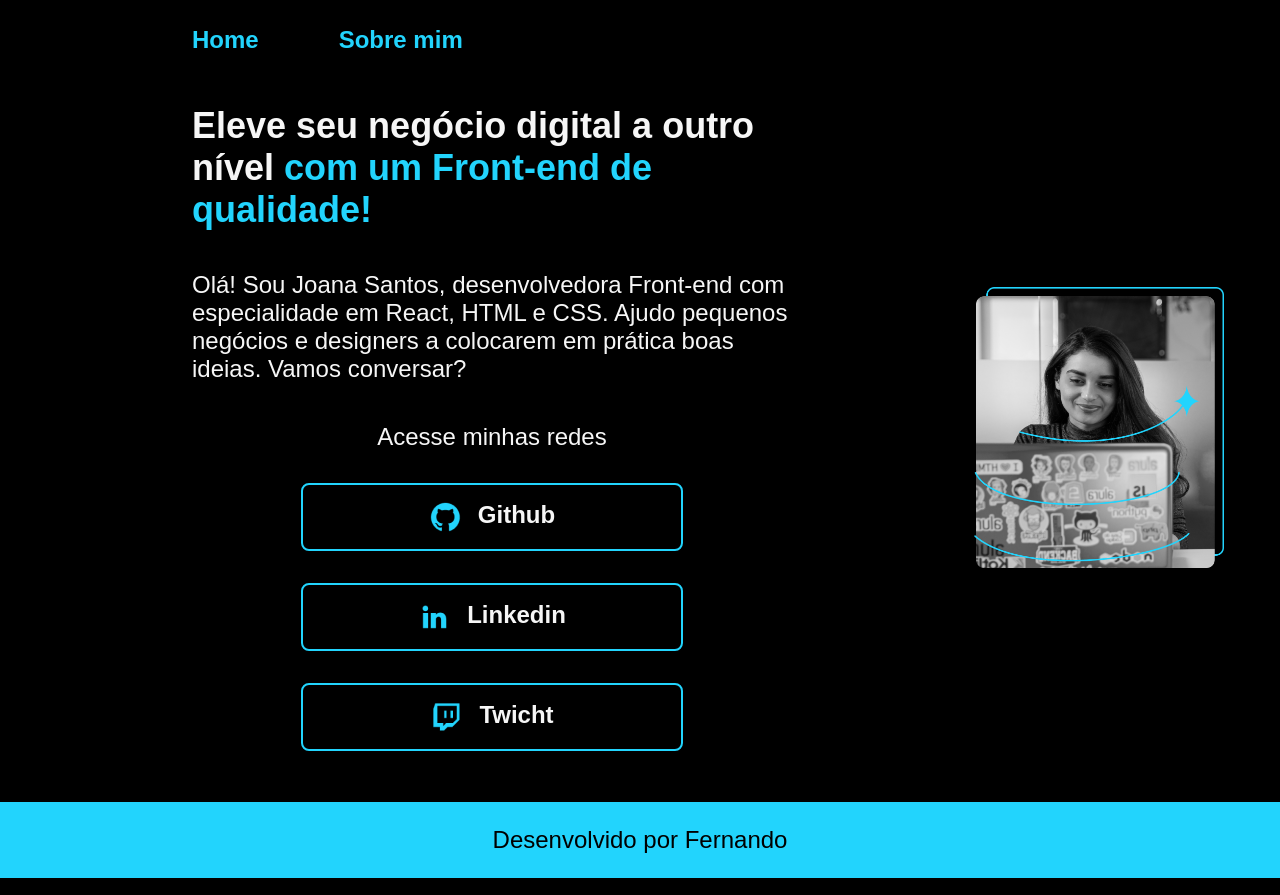
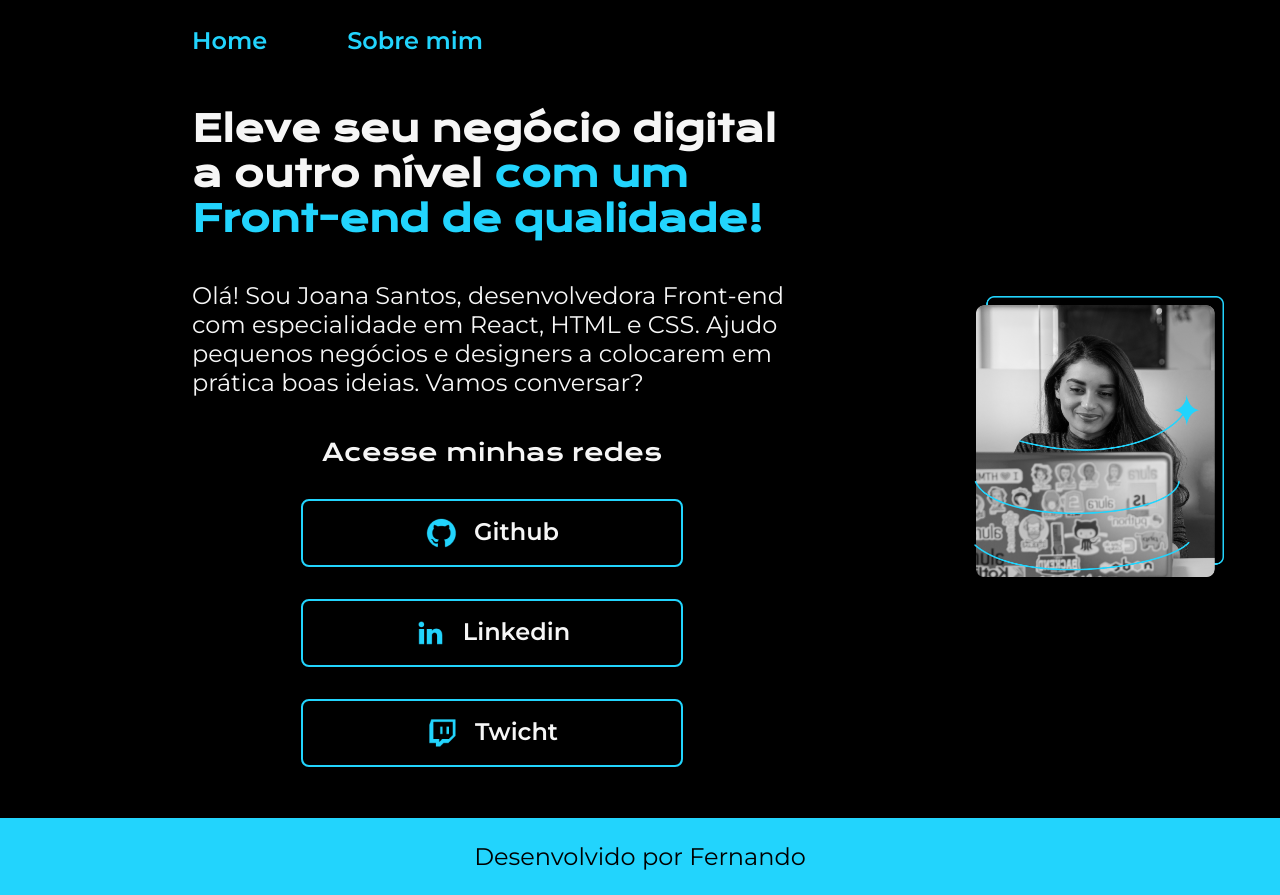
Before and after one commit to fernandopavan05/Estudos, a plain HTML site: page index.html in a window 1280 px wide. Shown: the top 895 px of the page. Drawn offline with nearby package versions, Linux system fonts and the light colour scheme.

Commit message:
alteracao vscod

```diff
--- a/Styles/style.css
+++ b/Styles/style.css
@@ -1,3 +1,16 @@
+@import url('https://fonts.googleapis.com/css2?family=Krona+One&family=Montserrat:wght@400;600&display=swap');
+
+
+ :root{
+    --cor-primaria: #000000;
+    --cor-secundaria: #f6f6f6;
+    --cor-terciaria: #22d4fd;
+    --cor-hover: #272727;
+
+    --fonte-primaria: 'Krona One', sans-serif;
+    --fonte-secundaria: 'Montserrat', sans-serif;
+}
+
 
 
     *{
@@ -6,8 +19,8 @@
 
     body{
         box-sizing: border-box;
-        background-color: #000000;
-        color: #f6f6f6
+        background-color: var(--cor-primaria);
+        color: var(--cor-secundaria);
     }
 
     .cabecalho{
@@ -17,13 +30,13 @@
     .cabecalho__menu{
         display: flex;
         gap: 80px;
-        color: white;}
+        color: var(--cor-secundaria);}
 
     .cabecalho__menu__link{
-        font-family:" Montserrat",sans-serif;
+        font-family: var(--fonte-secundaria);
         font-size: 1.5rem;
         font-weight: 600;
-        color:#22d4fd;
+        color: var(--cor-terciaria);
         text-decoration: none;}
 
     .apresentacao{
@@ -43,16 +56,16 @@
 
     .apresentacao__conteudo__titulo{
         font-size: 2.25rem;
-        font-family: 'Krona One', sans-serif;}
+        font-family: var(--fonte-primaria);}
 
     .Titulo-Destaque {
-        color: #22d4fd;}
+        color: var(--cor-terciaria);}
 
     .apresentacao__conteudo__paragrafo{
         font-size: 1.5rem;
-        font-family: 'Montserrat', sans-serif;}
+        font-family: var(--fonte-secundaria);}
 
-    .apresentacao__links{
+     .apresentacao__links{
         display: flex;
         flex-direction: column;
         justify-content: space-between;
@@ -60,7 +73,7 @@
         gap: 32px;}
 
     .apresentacao__links__subtitulo{
-        font-family: "krona One" , Sans-Serif;
+        font-family: var(--fonte-primaria);
         font-weight: 400;
         font-size: 1.5rem;}
 
@@ -68,7 +81,7 @@
         display: flex;
         justify-content: center;
         gap: 16px;
-        border: 2px solid #22d4fd;
+        border: 2px solid var(--cor-terciaria);
         width: 378px;
         text-align: center;
         border-radius: 8px;
@@ -76,11 +89,11 @@
         font-weight: 600;
         padding: 16px 0;
         text-decoration: none;
-        color: #f6f6f6;
-        font-family: 'Montserrat', sans-serif; }
+        color: var(--cor-secundaria);
+        font-family: var(--fonte-secundaria);}
 
     .apresentacao__links__link:hover{
-        background-color: #272727;}
+        background-color: var(--cor-hover);}
 
     .apresentacao__imagem {
         width: 50%;
@@ -90,18 +103,19 @@
 
     .rodape{
         padding: 24px;
-        color: #000000;
-        background-color: #22d4fd;
+        color: var(--cor-primaria);
+        background-color: var(--cor-terciaria);
         text-align: center;
-        font-family: "Montserrat", sans-serif;
+        font-family: var(--fonte-secundaria);
         font-size: 1.5rem;
         font-weight: 400;
         clear: both;}
 
-    @media(max-width: 1200px) {
+    @media
+        (max-width: 1200px) {
 
 
-     .cabecalho{
+    .cabecalho{
         padding: 10%;
     }
 
@@ -109,9 +123,7 @@
         justify-content: center;
     }
 
-        .apresentacao{
+    .apresentacao{
         flex-direction: column-reverse;
-    }
-
-
+        }
 }
```
